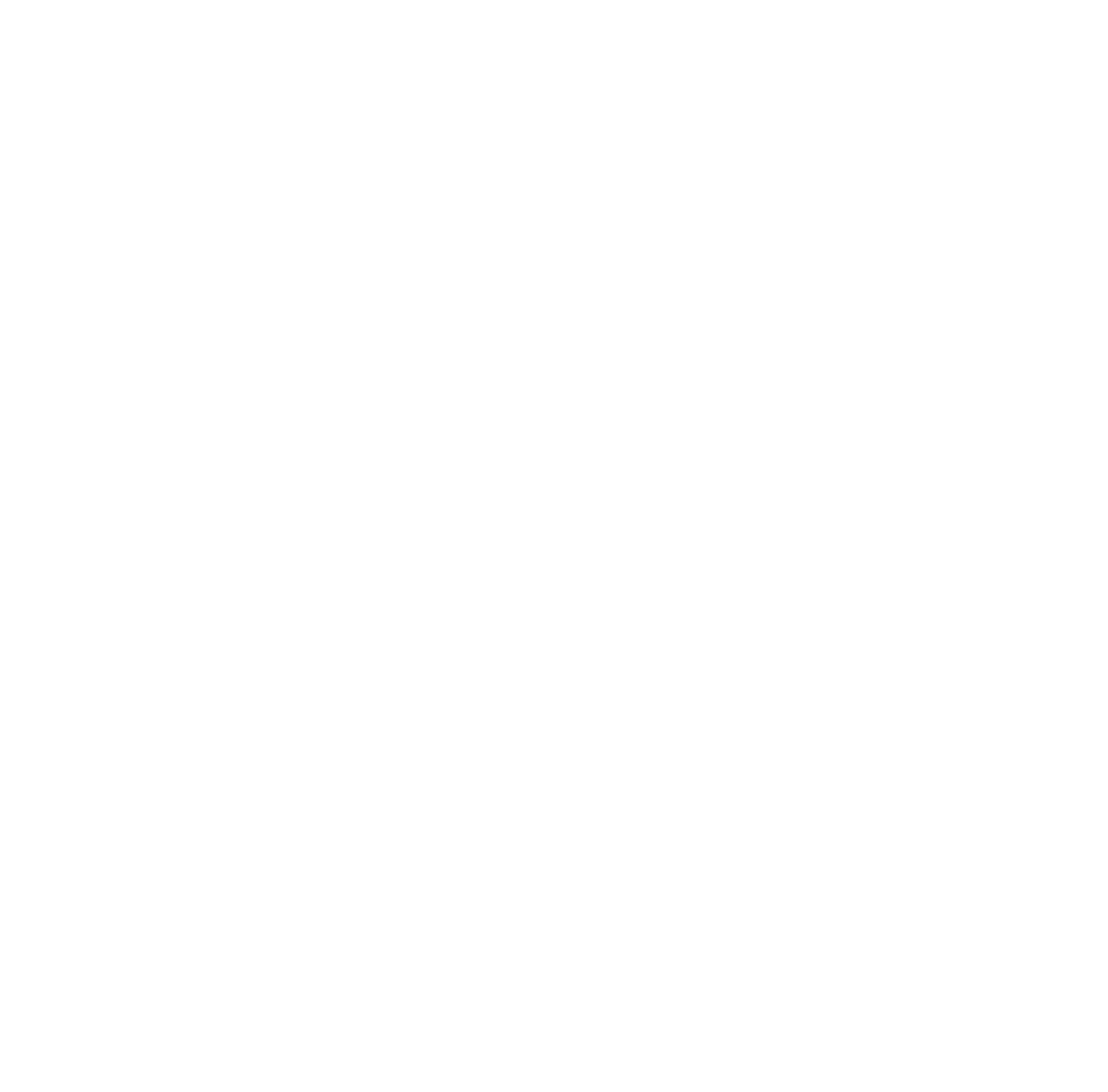
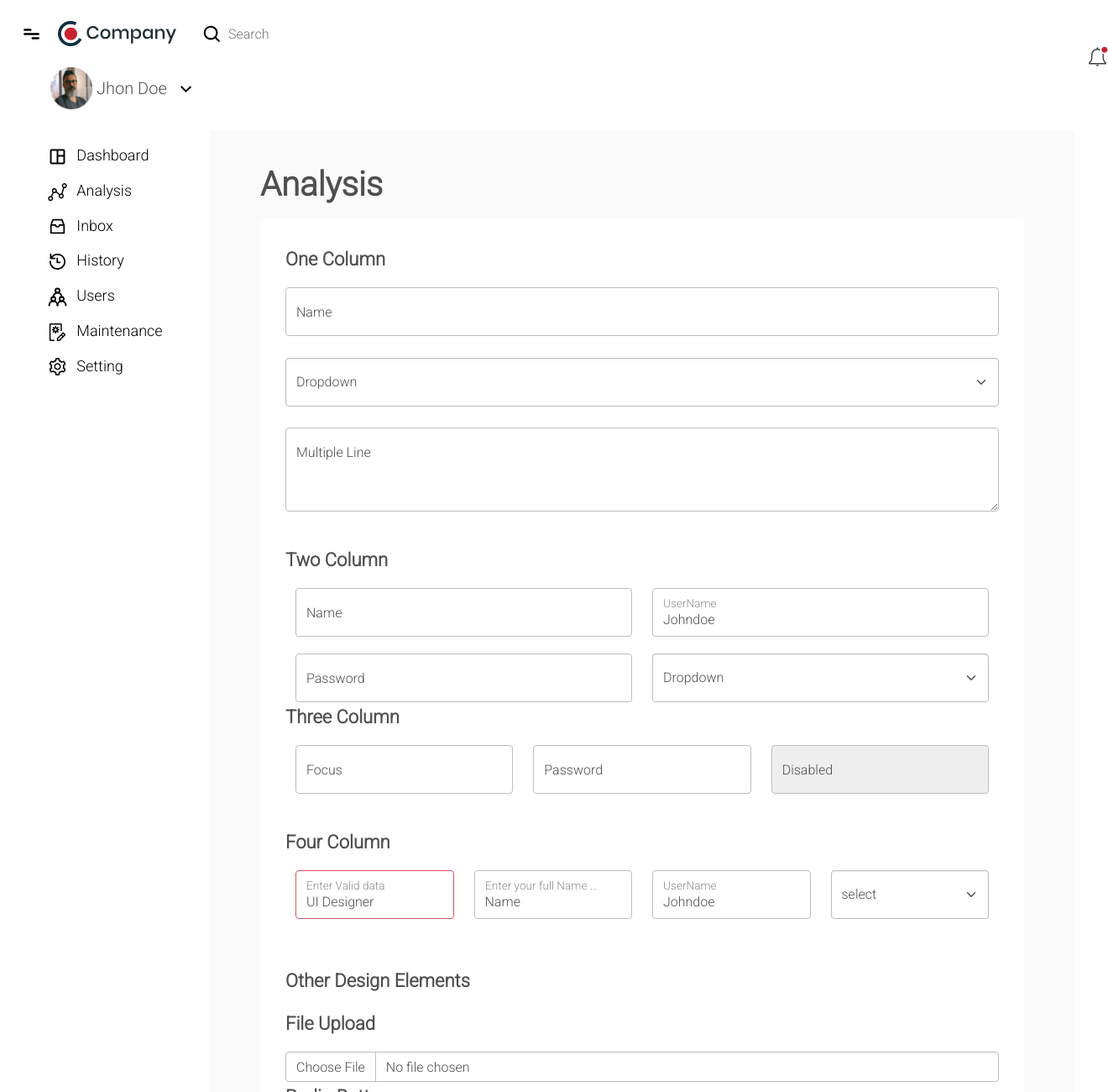
Before and after one commit to nevil217/Nevil_Assignment, a plain HTML site: page HTML Training Assignment/innerpage.html in a window 1280 px wide. Shown: the top 1300 px of the page at 84% size, 1320 px wide, since content can reach past the window. Before the commit the page ends 800 px from the top, so only its background shows below. Drawn offline with Linux system fonts and the light colour scheme.

Commit message:
Add files via upload

```diff
--- a/HTML Training Assignment/css/style.css
+++ b/HTML Training Assignment/css/style.css
@@ -1,7 +1,7 @@
 @import url('https://fonts.googleapis.com/css2?family=Roboto:ital,wght@0,300;1,300&display=swap');
 
 .body1{
-    margin-top:120px;
+    padding-top:120px;
     align-items:center;
 }
 .image {
@@ -20,7 +20,7 @@
 }
 .discription {
     font-family: 'Roboto', sans-serif;
-    font-weight: normal normal 300;
+    font-weight: 800;
     line-height:47px;
     font-size: 40px;
     color: #3E3E3E;
@@ -37,7 +37,7 @@ input[type=text] {
     font-size:15px;
     line-height:20px;
     color: #ADADAD;
-    margin-bottom: 15px;
+
 }
 input[type=password] {
     width: 429px;
@@ -50,7 +50,7 @@ input[type=password] {
     font-size: 15px;
     line-height: 20px;
     color: #ADADAD;
-    margin-bottom: 25px;
+    margin-bottom: 5px;
 }
 input[type=submit] {
     width: 138px;
@@ -72,7 +72,7 @@ input[type=submit] {
     line-height: 20px;
     color: #ADADAD;
     text-decoration: none;
-    margin-left: 185px;
+    margin-left: 170px;
     margin-top: 15px;
 }
 .registertext {
--- /dev/null
+++ b/HTML Training Assignment/css/style3.css
@@ -0,0 +1,107 @@
+@import url('https://fonts.googleapis.com/css2?family=Roboto:ital,wght@0,300;1,300&display=swap');
+
+header {
+    padding: 25px;
+}
+
+.icnmenu {
+    margin-right: 15px;
+    width: 25px;
+    height: 25px;
+}
+
+.icnlogo {
+    margin-right: 25px;
+    width: 150px;
+    height: 30px;
+}
+
+.icnsearch {
+    margin-right: 5px;
+    width: 25px;
+    height: 25px;
+}
+
+.txtsearch {
+    width: 80px;
+    font-size: 16px;
+    font-family: 'Roboto', sans-serif;
+    font-weight: normal normal normal;
+    line-height: 21px;
+    border-style: none;
+}
+
+.icnnotification {
+    margin-left: 1270px;
+    width: 25px;
+    height: 25px;
+}
+
+.imgprofile {
+    margin-left: 35px;
+    margin-right: 5px;
+    width: 50px;
+    height: 50px;
+}
+
+.proname {
+    font-size: 20px;
+    font-family: 'Roboto', sans-serif;
+    font-weight: normal normal normal;
+    line-height: 21px;
+}
+
+.icndown {
+    margin-left: 10px;
+    width: 25px;
+    height: 25px;
+}
+
+nav {
+    float: left;
+    width: 250px;
+    height: 1500px;
+    background: #FFFFFF 0% 0% no-repeat padding-box;
+    padding-top: 10px
+}
+
+ul {
+    margin: 10px;
+    list-style-type: none;
+}
+
+.icnsidebar {
+    width: 25px;
+    height: 25px;
+    margin-right: 10px;
+}
+
+.txtsidebar {
+    text-decoration: none;
+    color: black;
+    font-size: 18px;
+    font-family: 'Roboto', sans-serif;
+    font-weight: normal normal normal;
+    line-height: 21px;
+}
+
+.nav-link:hover {
+    background: #FFF3F4 0% 0% no-repeat padding-box;
+    color: #C8242F;
+}
+
+.subheadings {
+    font-size: 22px;
+    font-weight: bolder;
+    font-family: 'Roboto', sans-serif;
+    line-height: 35px;
+}
+
+select {
+    height: 58px;
+}
+
+.icnalert{
+    width:20px;
+    height:20px;
+}
--- a/HTML Training Assignment/innerpage.html
+++ b/HTML Training Assignment/innerpage.html
@@ -0,0 +1,209 @@
+<!DOCTYPE html>
+<html>
+<head>
+    <title>InnerPage</title>
+    <meta content="text/html; charset=utf-8">
+    <link href="css/style3.css" rel="stylesheet" type="text/css">
+    <link href="css/bootstrap.min.css" rel="stylesheet" type="text/css">
+    <link href="css/mdb.min.css" rel="stylesheet" type="text/css">
+    <script href="js/bootstrap.bundle.min.js"></script>
+</head>
+<body>
+    <div class="body">
+        <header class="d-flex flex-wrap justify-content align-items-center">
+            <img src="images/menu-bar.svg" class="icnmenu" />
+            <img src="images/header-logo.svg" class="icnlogo" />
+            <img src="images/search-icon.svg" class="icnsearch" />
+            <input type="text" placeholder="Search" class="txtsearch" />
+            <img src="images/notification-icon.svg" class="icnnotification" />
+            <img src="images/profile.png" class="imgprofile" /><span class="proname">Jhon Doe</span>
+            <img src="images/downward-arrow.svg" class="icndown" />
+        </header>
+        <section>
+            <nav class="d-flex justify-content-center">
+                <ul class="nav flex-column">
+                    <li class="nav-link"><a href="#" class="txtsidebar"><img src="images/dashboard-default.svg" class="icnsidebar" />Dashboard</a></li>
+                    <li class="nav-link"><a href="#" class="txtsidebar"><img src="images/graph-default.svg" class="icnsidebar" />Analysis</a></li>
+                    <li class="nav-link"><a href="#" class="txtsidebar"><img src="images/inbox-default.svg" class="icnsidebar" />Inbox</a></li>
+                    <li class="nav-link"><a href="#" class="txtsidebar"><img src="images/clock-default.svg" class="icnsidebar" />History</a></li>
+                    <li class="nav-link"><a href="#" class="txtsidebar"><img src="images/user-default.svg" class="icnsidebar" />Users</a></li>
+                    <li class="nav-link"><a href="#" class="txtsidebar"><img src="images/maintenance-default.svg" class="icnsidebar" />Maintenance</a></li>
+                    <li class="nav-link"><a href="#" class="txtsidebar"><img src="images/setting-default.svg" class="icnsidebar" />Setting</a></li>
+                </ul>
+            </nav>
+
+            <article style="background: #FAFAFA;padding:40px 0px 50px 250px">
+                <p style="margin-left: 60px; font-size: 40px; font-weight: bolder; font-family: 'Roboto', sans-serif; line-height: 50px ">Analysis</p>
+                <div style="background: #FFFFFF; border-radius: 5px;margin-left:60px;margin-right:60px;padding:30px">
+
+                    <p class="subheadings">One Column</p>
+                    <div class="form-floating">
+                        <input type="text" class="form-control" id="floatingInput" placeholder="Name">
+                        <label for="floatingInput">Name</label>
+                    </div><br />
+                    <select class="form-select" name="dropdown" id="dropDown">
+                        <option value="dropdown">Dropdown</option>
+                    </select><br />
+                    <div class="form-floating">
+                        <textarea class="form-control" placeholder="Multiple Lines" id="floatingTextarea" style="height: 100px"></textarea>
+                        <label for="floatingTextarea">Multiple Line</label>
+                    </div>
+
+                    <p class="subheadings" style="margin-top:40px">Two Column</p>
+                    <div class="container-fluid">
+                        <div class="row" style="margin-bottom:20px">
+                            <div class="col">
+                                <div class="form-floating">
+                                    <input type="text" class="form-control" id="floatingInput" placeholder="Name">
+                                    <label for="floatingInput">Name</label>
+                                </div>
+                            </div>
+                            <div class="col ">
+                                <div class="form-floating">
+                                    <input type="text" class="form-control" id="floatingInput" placeholder="UserName" value="Johndoe">
+                                    <label for="floatingInput">UserName</label>
+                                </div>
+                            </div>
+                        </div>
+                        <div class="row">
+                            <div class="col">
+                                <div class="form-floating">
+                                    <input type="password" class="form-control" id="floatingInput" placeholder="Password">
+                                    <label for="floatingInput">Password</label>
+                                </div>
+                            </div>
+                            <div class="col">
+                                <select class="form-select" name="dropdown" id="dropDown">
+                                    <option value="dropdown">Dropdown</option>
+                                </select>
+                            </div>
+                        </div>
+                    </div>
+                    <p class="subheadings">Three Column</p>
+                    <div class="container-fluid">
+                        <div class="row" style="margin-bottom:40px">
+                            <div class="col">
+                                <div class="form-floating">
+                                    <input type="text" class="form-control" id="floatingInput" placeholder="Focus">
+                                    <label for="floatingInput">Focus</label>
+                                </div>
+                            </div>
+                            <div class="col">
+                                <div class="form-floating">
+                                    <input type="password" class="form-control" id="floatingInput" placeholder="Password">
+                                    <label for="floatingInput">Password</label>
+                                </div>
+                            </div>
+                            <div class="col">
+                                <div class="form-floating">
+                                    <input type="text" class="form-control" id="floatingInput" placeholder="Disabled" disabled>
+                                    <label for="floatingInput">Disabled</label>
+                                </div>
+                            </div>
+                        </div>
+                    </div>
+                    <p class="subheadings">Four Column</p>
+                    <div class="container-fluid">
+                        <div class="row" style="margin-bottom:40px">
+                            <div class="col">
+
+                                <div class="form-floating">
+                                    <input type="text" class="form-control is-invalid" id="floatingInputInvalid" placeholder="Designation" value="UI Designer">
+                                    <label for="floatingInputInvalid">Enter Valid data</label>
+                                </div>
+                            </div>
+                            <div class="col">
+                                <div class="form-floating">
+                                    <input type="text" class="form-control" id="floatingInputGrid" placeholder="Name" value="Name">
+                                    <label for="floatingInputGrid">Enter your full Name as per ID</label>
+                                </div>
+                            </div>
+                            <div class="col">
+                                <div class="form-floating">
+                                    <input type="text" class="form-control" id="floatingInput" placeholder="UserName" value="Johndoe">
+                                    <label for="floatingInput">UserName</label>
+                                </div>
+                            </div>
+                            <div class="col">
+                                <select class="form-select" name="select" id="dropdown">
+                                    <option value="select">select</option>
+                                </select>
+                            </div>
+                        </div>
+                    </div>
+                    <p class="subheadings">Other Design Elements</p>
+                    <p class="subheadings">File Upload</p>
+                    <div>
+                        <input type="file" class="form-control" aria-label="file example" required>
+                        <div class="invalid-feedback">No file Selected</div>
+                    </div>
+
+                    <p class="subheadings">Radio Button</p>
+                    <div class="">
+                        <input class="form-check-input" type="radio" name="radio" id="radio1">
+                        <label class="form-check-label" for="radio1">Option 1</label>
+
+                        <input class="form-check-input" type="radio" name="radio" id="radio2" checked>
+                        <label class="form-check-label" for="radio2">Option 2</label>
+                    </div>
+                    <p class="subheadings">CheckBox</p>
+                    <div>
+                        <input class="form-check-input" type="checkbox" id="checkbox">
+                        <label class="form-check-label" for="checkbox">Option 1</label>
+                        <input class="form-check-input" type="checkbox" id="checkbox" checked>
+                        <label class="form-check-label" for="checkbox">Option 2</label>
+                    </div>
+
+                    <p class="subheadings">Snackbar</p>
+                    <div class="container-fluid">
+                        <div class="row">
+                            <div class="col">
+                                <div class="alert alert-danger">
+                                    <img src="images/error-icon.svg" class="icnalert" />
+                                    <span style="font-size:20px">This is an error Message</span>
+                                </div>
+                            </div>
+                            <div class="col">
+                                <div class="alert alert-primary">
+                                    <img src="images/info-icon.svg" class="icnalert" />
+                                    <span style="font-size:20px">This is an information message!</span>
+                                </div>
+                            </div>
+                        </div>
+
+                        <div class="row">
+                            <div class="col">
+                                <div class="alert alert-warning">
+                                    <img src="images/warning-icon.svg" class="icnalert" />
+                                    <span style="font-size:20px">This is a warning message!</span>
+                                </div>
+                            </div>
+                            <div class="col">
+                                <div class="alert alert-success">
+                                    <img src="images/success-icon.svg" class="icnalert" />
+                                    <span style="font-size:20px">This is a Success message!</span>
+                                </div>
+                            </div>
+                        </div>
+                    </div>
+                    <p>Call to action</p>
+                    <button type="button" class="btn btn-danger" style="border-radius:23px;width:130px;height:50px">Primary</button>
+                    <button type="button" class="btn btn-outline-danger" style="border-radius:23px;width:130px;height:50px">Secondary</button>
+                    <p>Tabs</p>
+                    <ul class="nav nav-tabs">
+                        <li class="nav-item">
+                            <a class="nav-link active" aria-current="page" href="#">Tab1</a>
+                        </li>
+                        <li class="nav-item">
+                            <a class="nav-link" href="#">Tab2</a>
+                        </li>
+                        <li class="nav-item">
+                            <a class="nav-link" href="#">Tab3</a>
+                        </li>
+                    </ul>
+                </div>
+            </article>
+        </section>
+    </div>
+</body>
+</html>
```
Also changed, not shown: HTML Training Assignment/css/style2.css (+11 -11 lines), HTML Training Assignment/dashboard.html (+10 -12 lines), HTML Training Assignment/index.html (+8 -6 lines), HTML Training Assignment/css/mdb.min.css (added), HTML Training Assignment/js/mdb.min.js (added).
